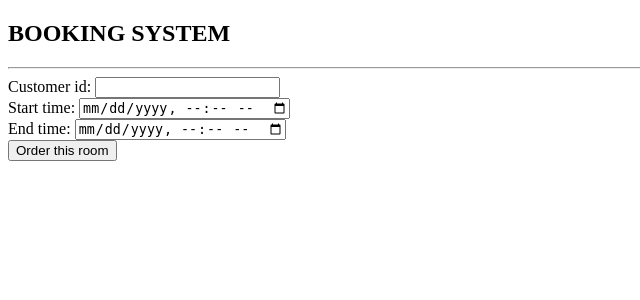
After one commit to dubinkavovchik406-bot/Booking, a Django app: template templates/booking/order-form.html in a window 1280 px wide. The commit adds this page. Shown: the top 300 px of the page, without its empty margins (0-640 px from the left). Run offline with Django 5.2, Linux system fonts and the light colour scheme; the template is opened without the code that fills it, so the values that code supplies are empty.

Commit message:
add new templates

```diff
--- /dev/null
+++ b/templates/booking/order-form.html
@@ -0,0 +1,20 @@
+{% extends "base.html" %}
+
+{% block content %}
+<form method="POST" action="{% url 'order-form' room_id %}">
+  {% csrf_token %}
+  <label for="customer-id">Customer id:</label>
+  <input type="text" id="customer-id" name="customer-id">
+  <br>
+  <label for="start-time">Start time:</label>
+  <input type="datetime-local" id="start-time" name="start-time">
+  <br>
+  <label for="end-time">End time:</label>
+  <input type="datetime-local" id="end-time" name="end-time">
+  <br>
+  <button type="submit">Order this room</button>
+  <br>
+  <br>
+  <a href="{% url 'rooms-list' %}"></a>
+</form>
+{% endblock %}
--- a/templates/booking/room-detail.html
+++ b/templates/booking/room-detail.html
@@ -6,8 +6,7 @@
     	Room price: {{ room.price }}
   	</p>
 		<br>
-		<p>
-				<a href="{% url 'rooms-list' %}">Back to rooms list page</a>
-		</p>
+		<p><a href="{% url 'order-form' room.id %}">Order this room</a></p>
+		<p><a href="{% url 'rooms-list' %}">Back to rooms list page</a></p>
 </div>
 {% endblock %}
--- a/templates/booking/rooms-list.html
+++ b/templates/booking/rooms-list.html
@@ -11,9 +11,7 @@
 		</p>
   	{% endfor %}
 		<br>
-		<p>
-				<a href="{% url 'home-page' %}">Back to main page</a>
-		</p>
+		<p><a href="{% url 'home-page' %}">Back to home page</a></p>
 </div>
 <div>
 
```
Also changed, not shown: templates/booking/order-form-details.html (added, +10 -0 lines).
